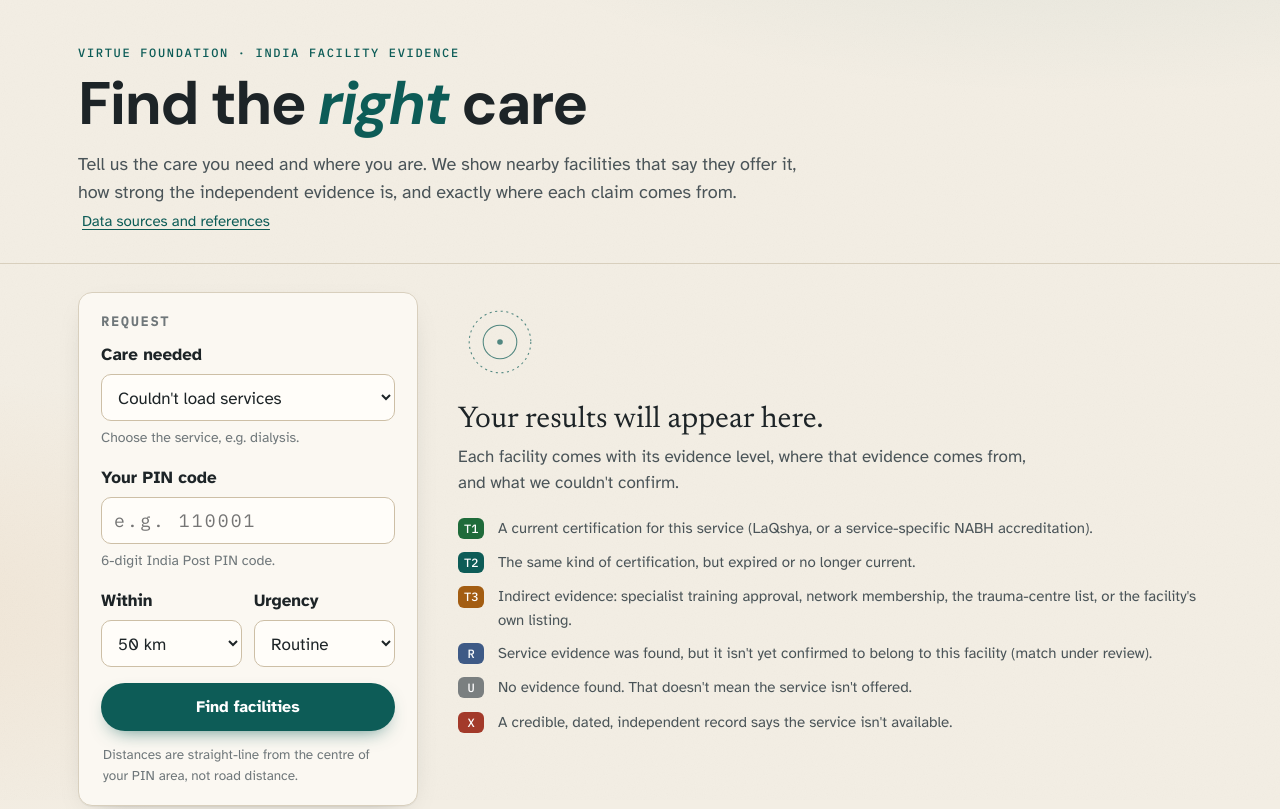
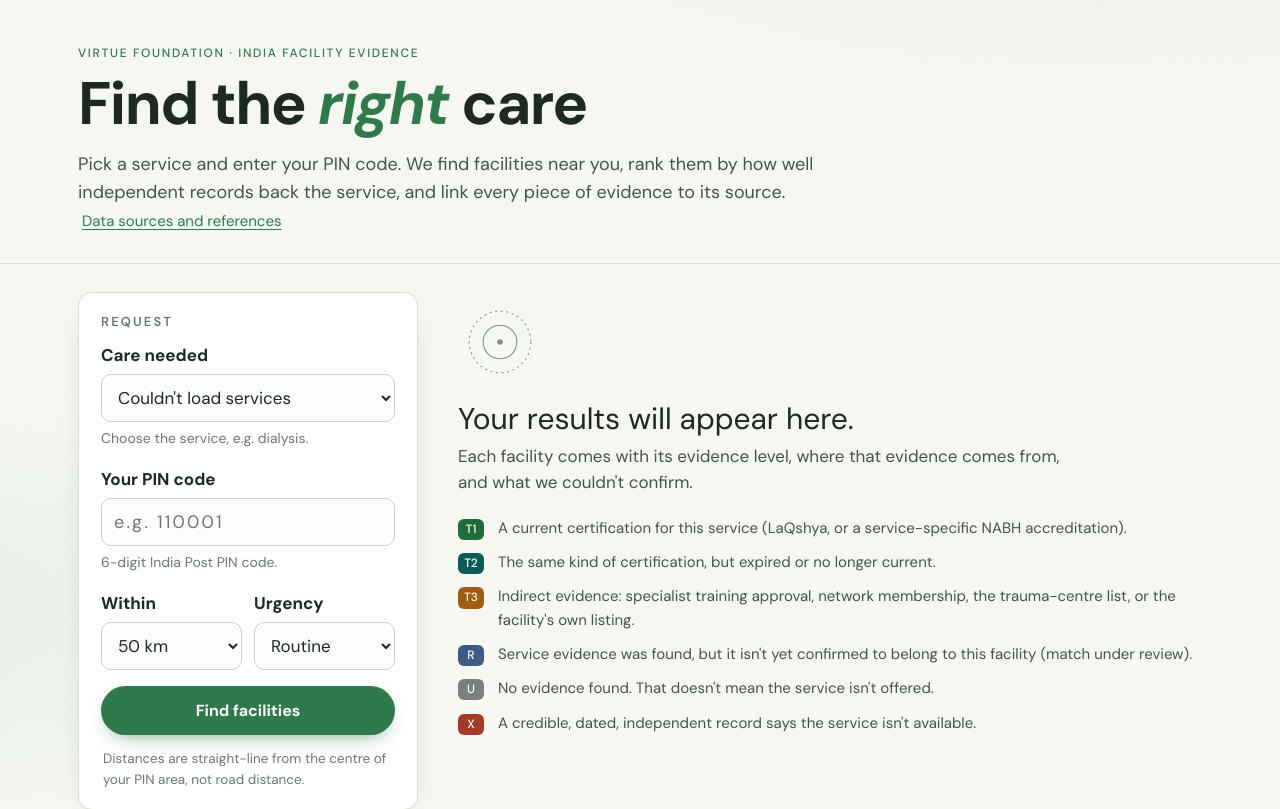
Before and after one commit to sophia-m-kliatchko/CMU_Datathon_26, a plain HTML site: page app/static/index.html in a window 1280 px wide. Shown: the top 809 px of the page. Drawn offline with Linux system fonts and the light colour scheme; no server answers.

Commit message:
Website: green-on-off-white palette, DM Sans everywhere, no provisional banner, new subtitle; merged main
Co-Authored-By: Claude Opus 5.5 <noreply@anthropic.com>

```diff
--- a/app/static/app.js
+++ b/app/static/app.js
@@ -51,11 +51,6 @@
       const h = await api("/api/health");
       $("#status").textContent = `data: ${h.data_mode} · evidence: ${h.evidence_provider} · ranking: ${h.ranker}` +
         (h.explainer ? ` · explainer: ${h.explainer}` : " · explainer: off");
-      if (h.provisional_note) $("#provisional-text").textContent = h.provisional_note;
-      if (h.data_mode === "mock") {
-        $("#provisional-text").textContent = "Demo mode: the facilities below are made up and only illustrate the layout.";
-      }
-      $("#provisional").hidden = !(h.provisional || h.data_mode === "mock");
     } catch (_) { /* leave defaults */ }
   }
 
--- a/app/static/index.html
+++ b/app/static/index.html
@@ -7,7 +7,7 @@
   <meta name="description" content="Find healthcare facilities in India for a specific service, with cited evidence and honest uncertainty.">
   <link rel="preconnect" href="https://fonts.googleapis.com">
   <link rel="preconnect" href="https://fonts.gstatic.com" crossorigin>
-  <link href="https://fonts.googleapis.com/css2?family=DM+Sans:ital,opsz,wght@0,9..40,700;1,9..40,700&family=Atkinson+Hyperlegible:ital,wght@0,400;0,700;1,400&family=IBM+Plex+Mono:wght@400;500&family=Newsreader:ital,opsz,wght@0,6..72,400;0,6..72,600;1,6..72,400;1,6..72,600&display=swap" rel="stylesheet">
+  <link href="https://fonts.googleapis.com/css2?family=DM+Sans:ital,opsz,wght@0,9..40,400;0,9..40,500;0,9..40,600;0,9..40,700;1,9..40,400;1,9..40,700&display=swap" rel="stylesheet">
   <link rel="stylesheet" href="/static/styles.css">
 </head>
 <body>
@@ -17,13 +17,9 @@
     <div class="masthead__inner">
       <p class="eyebrow">Virtue Foundation · India facility evidence</p>
       <h1>Find the <em>right</em> care</h1>
-      <p class="lede">Tell us the care you need and where you are. We show nearby facilities that say they offer it,
-        how strong the independent evidence is, and exactly where each claim comes from.
+      <p class="lede">Pick a service and enter your PIN code. We find facilities near you, rank them by how well
+        independent records back the service, and link every piece of evidence to its source.
         <a class="lede__refs" href="#references">Data sources and references</a></p>
-    </div>
-    <div id="provisional" class="provisional" role="note" hidden>
-      <strong>Provisional results.</strong>
-      <span id="provisional-text">Evidence levels and ranking settings are still provisional.</span>
     </div>
   </header>
 
--- a/app/static/styles.css
+++ b/app/static/styles.css
@@ -1,17 +1,19 @@
-/* Find the Right Care: "evidence dossier" style. Warm paper, ink, one teal accent, tier colours that
-   carry meaning. Body font chosen for legibility (Atkinson Hyperlegible). */
+/* Find the Right Care: off-white paper with shades of green as accents; tier colours carry meaning.
+   One typeface throughout (DM Sans), matching the title. */
 
 :root {
-  --paper: #f3eee4;
-  --paper-2: #ebe4d6;
-  --card: #fbf8f2;
-  --ink: #1d2427;
-  --ink-2: #4a5458;
-  --ink-3: #6f777a;
-  --rule: #d8cfbd;
-  --accent: #0d5c57;
-  --accent-2: #0a4743;
+  --paper: #f7f8f4;
+  --paper-2: #eaefe6;
+  --card: #ffffff;
+  --ink: #1c2a22;
+  --ink-2: #44544a;
+  --ink-3: #6b786f;
+  --rule: #d7e0d3;
+  --accent: #2f7a4b;
+  --accent-2: #1f5a35;
   --saffron: #c8731f;
+  --accent-soft: #8fc49f;
+  --accent-tint: #e4f1e7;
 
   --t1: #1f6b3a;
   --t2: #0d5c57;
@@ -22,9 +24,9 @@
 
   --radius: 14px;
   --shadow: 0 1px 0 rgba(29, 36, 39, .04), 0 10px 30px -18px rgba(29, 36, 39, .35);
-  --display: "Newsreader", "Iowan Old Style", Georgia, serif;
-  --body: "Atkinson Hyperlegible", "Segoe UI", sans-serif;
-  --mono: "IBM Plex Mono", ui-monospace, monospace;
+  --display: "DM Sans", "Segoe UI", sans-serif;
+  --body: "DM Sans", "Segoe UI", sans-serif;
+  --mono: "DM Sans", "Segoe UI", sans-serif;
 }
 
 * { box-sizing: border-box; }
@@ -36,8 +38,8 @@ body {
   font: 17px/1.55 var(--body);
   color: var(--ink);
   background:
-    radial-gradient(1200px 500px at 85% -10%, rgba(13, 92, 87, .10), transparent 60%),
-    radial-gradient(900px 400px at -10% 30%, rgba(200, 115, 31, .07), transparent 60%),
+    radial-gradient(1200px 500px at 85% -10%, rgba(47, 122, 75, .10), transparent 60%),
+    radial-gradient(900px 400px at -10% 30%, rgba(143, 196, 159, .14), transparent 60%),
     var(--paper);
   min-height: 100vh;
 }
@@ -52,7 +54,7 @@ body::before {
 .skip { position: absolute; left: -999px; top: 8px; background: var(--ink); color: var(--paper); padding: 8px 12px; border-radius: 8px; z-index: 10; }
 .skip:focus { left: 12px; }
 
-:focus-visible { outline: 3px solid var(--saffron); outline-offset: 2px; border-radius: 6px; }
+:focus-visible { outline: 3px solid var(--accent-soft); outline-offset: 2px; border-radius: 6px; }
 
 /* ---------- masthead ---------- */
 .masthead { position: relative; z-index: 1; border-bottom: 1px solid var(--rule); }
@@ -61,7 +63,7 @@ body::before {
   margin: 0 0 10px; font: 500 12px/1.5 var(--mono); letter-spacing: .14em; text-transform: uppercase; color: var(--accent);
 }
 h1 {
-  margin: 0; font: 700 clamp(36px, 5.4vw, 60px)/1.05 "DM Sans", var(--body); letter-spacing: -.025em;
+  margin: 0; font: 700 clamp(36px, 5.4vw, 60px)/1.05 var(--body); letter-spacing: -.025em;
 }
 h1 em { font-style: italic; color: var(--accent); }
 .lede { max-width: 62ch; margin: 16px 0 0; color: var(--ink-2); font-size: 18px; }
@@ -93,7 +95,7 @@ h1 em { font-style: italic; color: var(--accent); }
 .slip__form {
   background: var(--card); border: 1px solid var(--rule); border-radius: var(--radius); padding: 22px 22px 18px;
   box-shadow: var(--shadow);
-  background-image: linear-gradient(var(--card), var(--card)), repeating-linear-gradient(transparent 0 31px, rgba(13, 92, 87, .06) 31px 32px);
+  background-image: linear-gradient(var(--card), var(--card)), repeating-linear-gradient(transparent 0 31px, rgba(47, 122, 75, .06) 31px 32px);
 }
 .slip__title { margin: 0 0 14px; font: 600 13px/1 var(--mono); letter-spacing: .16em; text-transform: uppercase; color: var(--ink-3); }
 .field { display: block; margin-bottom: 16px; }
@@ -105,23 +107,23 @@ h1 em { font-style: italic; color: var(--accent); }
 
 select, input {
   width: 100%; font: 17px var(--body); color: var(--ink);
-  padding: 11px 12px; border-radius: 10px; border: 1.5px solid #cdbfa6; background: #fffdf9;
+  padding: 11px 12px; border-radius: 10px; border: 1.5px solid #c6d4c3; background: #fcfdfb;
   transition: border-color .15s, box-shadow .15s;
 }
 input { font-family: var(--mono); letter-spacing: .12em; font-size: 18px; }
 select:hover, input:hover { border-color: var(--accent); }
-select:focus, input:focus { outline: none; border-color: var(--accent); box-shadow: 0 0 0 4px rgba(13, 92, 87, .15); }
+select:focus, input:focus { outline: none; border-color: var(--accent); box-shadow: 0 0 0 4px rgba(47, 122, 75, .15); }
 
 .btn { font: 700 16px var(--body); border-radius: 999px; cursor: pointer; border: 0; transition: transform .12s, background .15s, box-shadow .15s; }
 .btn--primary {
   width: 100%; padding: 14px 18px; color: #fff; background: var(--accent);
-  box-shadow: 0 8px 20px -10px rgba(13, 92, 87, .8);
+  box-shadow: 0 8px 20px -10px rgba(47, 122, 75, .8);
 }
 .btn--primary:hover { background: var(--accent-2); }
 .btn--primary:active { transform: translateY(1px); }
 .btn--primary[aria-busy="true"] .btn__label::after { content: " …"; }
 .btn--ghost { padding: 8px 14px; background: transparent; color: var(--accent); border: 1.5px solid currentColor; font-size: 15px; }
-.btn--ghost:hover { background: rgba(13, 92, 87, .08); }
+.btn--ghost:hover { background: rgba(47, 122, 75, .08); }
 .btn[disabled] { opacity: .6; cursor: wait; }
 .slip__note { font-size: 13.5px; color: var(--ink-3); margin: 14px 2px 0; }
 
@@ -156,7 +158,7 @@ select:focus, input:focus { outline: none; border-color: var(--accent); box-shad
 @keyframes rise { to { opacity: 1; transform: none; } }
 .card__rank {
   font: 400 40px/1 var(--display); color: var(--accent); text-align: center; padding-top: 22px;
-  background: linear-gradient(180deg, rgba(13, 92, 87, .07), transparent 70%);
+  background: linear-gradient(180deg, rgba(47, 122, 75, .07), transparent 70%);
   border-right: 1px dashed var(--rule);
 }
 .card__body { padding: 20px 22px 18px; min-width: 0; }
@@ -178,8 +180,8 @@ select:focus, input:focus { outline: none; border-color: var(--accent); box-shad
 .card__geo p { margin: 0; }
 .card__dist { color: var(--ink); font-size: 18px; }
 .ring { width: 34px; height: 34px; flex: none; }
-.ring__outer { fill: rgba(13, 92, 87, .08); stroke: var(--accent); stroke-width: 1.2; stroke-dasharray: 2 3; }
-.ring__inner { fill: rgba(13, 92, 87, .18); stroke: none; }
+.ring__outer { fill: rgba(47, 122, 75, .08); stroke: var(--accent); stroke-width: 1.2; stroke-dasharray: 2 3; }
+.ring__inner { fill: rgba(47, 122, 75, .18); stroke: none; }
 .ring__dot { fill: var(--accent); }
 .geo-high .ring__outer { r: 7; stroke-dasharray: none; }
 .geo-medium_low_precision .ring__outer { r: 12; }
@@ -247,7 +249,7 @@ select:focus, input:focus { outline: none; border-color: var(--accent); box-shad
 .legend dd { font-size: 15px; }
 
 .error { padding: 16px 18px; border-radius: 12px; background: #f8ddd6; border: 1.5px solid rgba(163, 58, 42, .5); color: #5d1a10; }
-.skeleton { height: 170px; border-radius: var(--radius); margin-bottom: 18px; background: linear-gradient(100deg, var(--paper-2) 30%, #f6f1e8 50%, var(--paper-2) 70%); background-size: 300% 100%; animation: shimmer 1.4s infinite linear; }
+.skeleton { height: 170px; border-radius: var(--radius); margin-bottom: 18px; background: linear-gradient(100deg, var(--paper-2) 30%, #f3f6f0 50%, var(--paper-2) 70%); background-size: 300% 100%; animation: shimmer 1.4s infinite linear; }
 @keyframes shimmer { to { background-position: -150% 0; } }
 
 .colophon { position: relative; z-index: 1; max-width: 1180px; margin: 0 auto; padding: 0 28px 40px; color: var(--ink-3); font-size: 13.5px; }
@@ -272,6 +274,6 @@ select:focus, input:focus { outline: none; border-color: var(--accent); box-shad
 }
 
 /* Notes and section headings used with the evidence engine (per-service ceiling, urgent mode) */
-p.notes--info { font-size: 14.5px; color: var(--ink-2); background: #eef1ef; border-left: 3px solid var(--ink-3); padding: 8px 12px; border-radius: 6px; }
-.section-title { font-family: "Newsreader", Georgia, serif; font-weight: 600; font-size: 22px; margin: 28px 0 4px; }
+p.notes--info { font-size: 14.5px; color: var(--ink-2); background: var(--accent-tint); border-left: 3px solid var(--accent); padding: 8px 12px; border-radius: 6px; }
+.section-title { font-family: var(--body); font-weight: 700; font-size: 22px; margin: 28px 0 4px; }
 .section-note { margin: 0 0 14px; color: var(--ink-2); font-size: 15px; }
```
Also changed, not shown: 1 other file.
